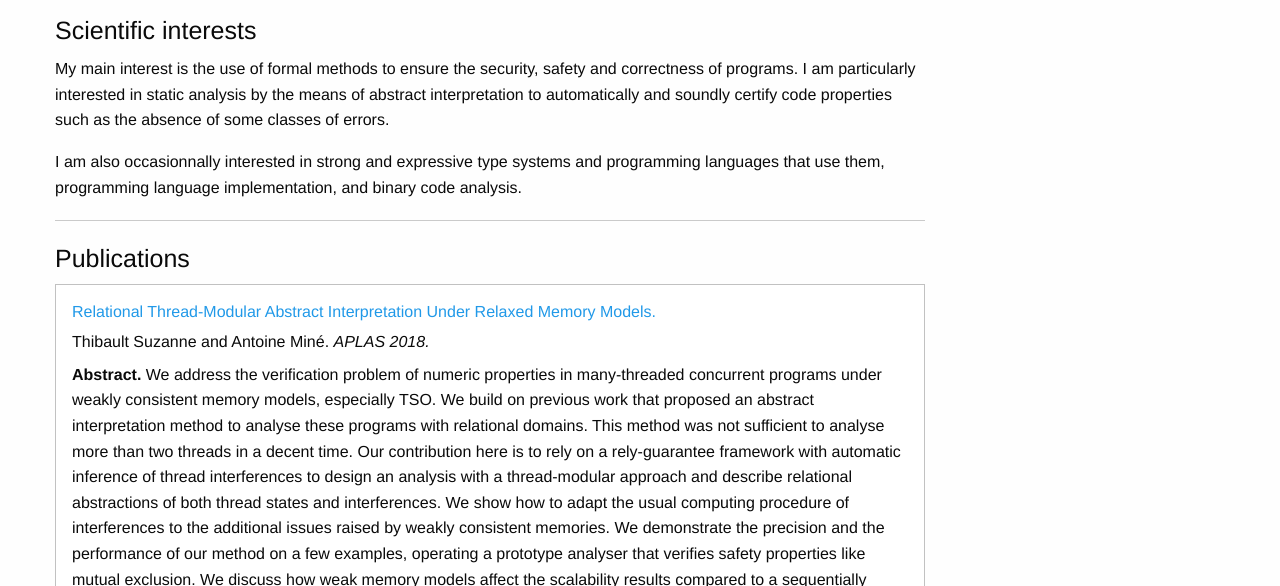
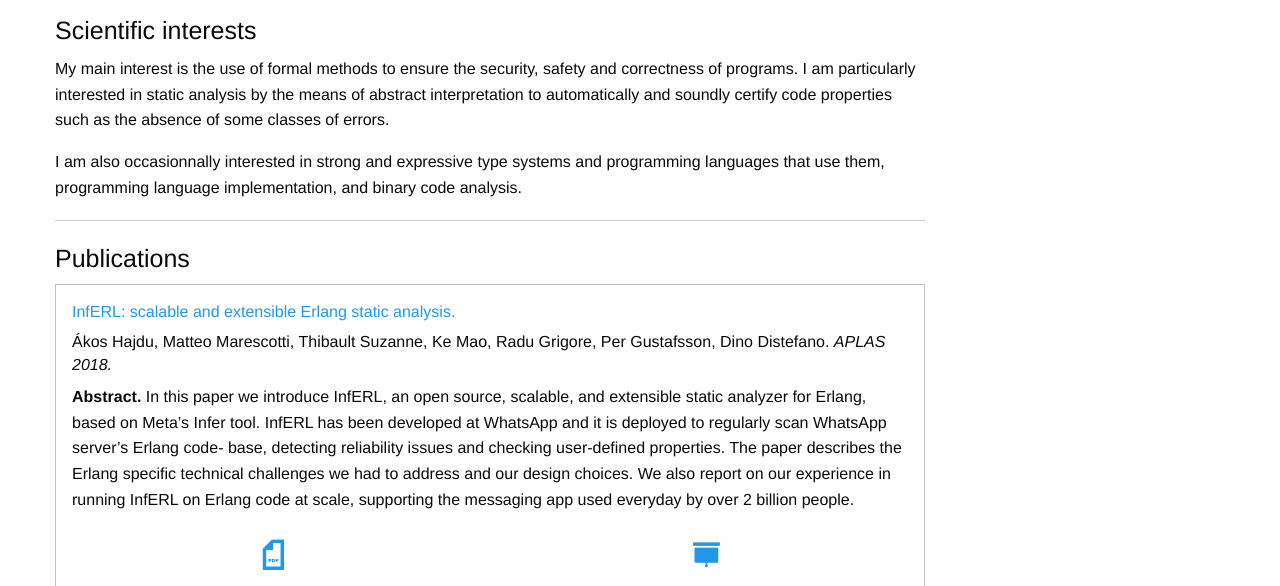
Before and after one commit to thizanne/thizanne.github.io, a plain HTML site: page index.html in a window 1280 px wide. Shown: the part 366-952 px from the top of the page. Drawn offline with Linux system fonts and the light colour scheme.

Commit message:
Erlang2022 paper

```diff
--- a/index.html
+++ b/index.html
@@ -80,6 +80,47 @@
 
         <h4>Publications</h4>
         <ul class="no-bullet">
+          <li class="callout">
+            <h6>
+              <a href="https://dl.acm.org/doi/abs/10.1145/3546186.3549929">
+                InfERL: scalable and extensible Erlang static
+                analysis.</a>
+            </h6>
+            <h6>Ákos Hajdu, Matteo Marescotti, Thibault Suzanne, Ke
+            Mao, Radu Grigore, Per Gustafsson, Dino
+            Distefano. <i>APLAS 2018.</i></h6>
+
+            <p>
+              <strong>Abstract.</strong> In this paper we introduce
+              InfERL, an open source, scalable, and extensible static
+              analyzer for Erlang, based on Meta’s Infer tool. InfERL
+              has been developed at WhatsApp and it is deployed to
+              regularly scan WhatsApp server’s Erlang code- base,
+              detecting reliability issues and checking user-defined
+              properties. The paper describes the Erlang specific
+              technical challenges we had to address and our design
+              choices. We also report on our experience in running
+              InfERL on Erlang code at scale, supporting the messaging
+              app used everyday by over 2 billion people.
+            </p>
+
+            <div class="row publication-logos">
+
+              <div class="small-6 columns">
+                <a href="papers/erlang2022.pdf">
+                  <i class="fi-page-pdf"></i>
+                </a>
+              </div>
+
+              <div class="small-6 columns">
+                <a href="papers/erlang2022_slides.pdf">
+                  <i class="fi-projection-screen"></i>
+                </a>
+              </div>
+
+            </div>
+          </li>
+
           <li class="callout">
             <h6><a href="https://link.springer.com/chapter/10.1007/978-3-030-02768-1_6">Relational
                 Thread-Modular Abstract Interpretation Under Relaxed
```
Also changed, not shown: 2 other files.
